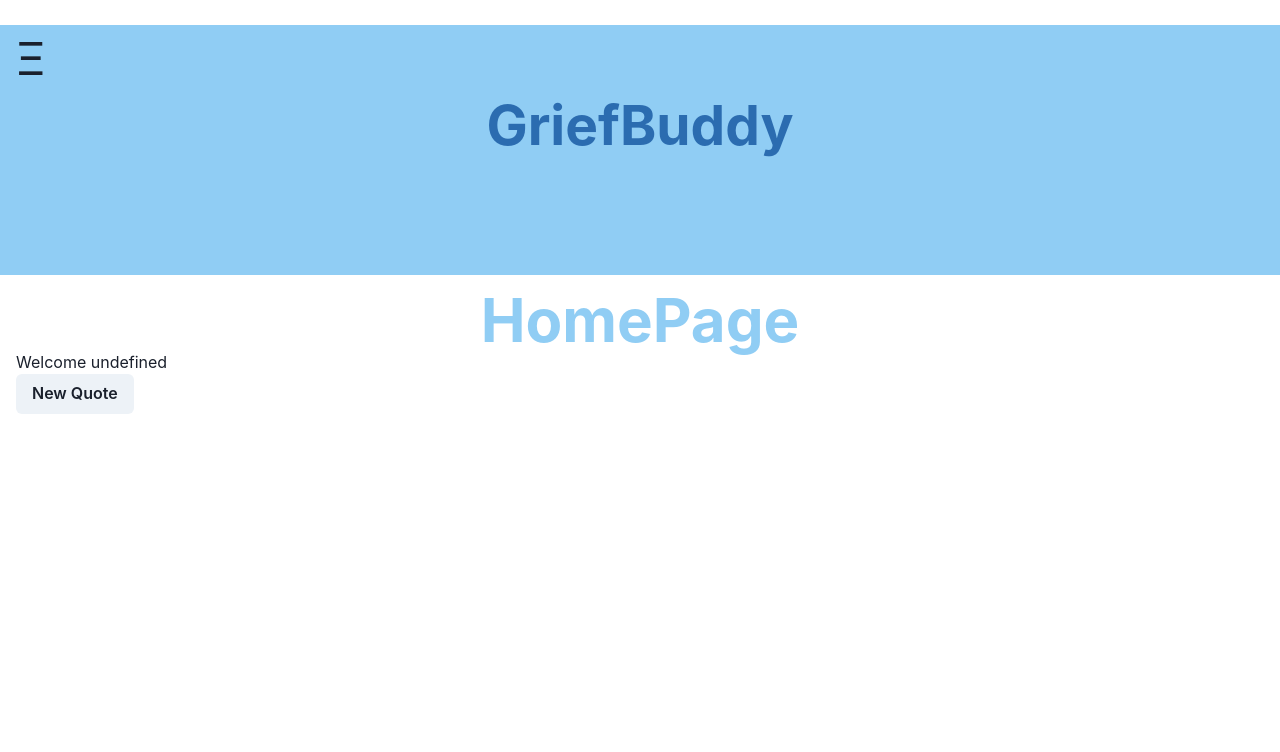
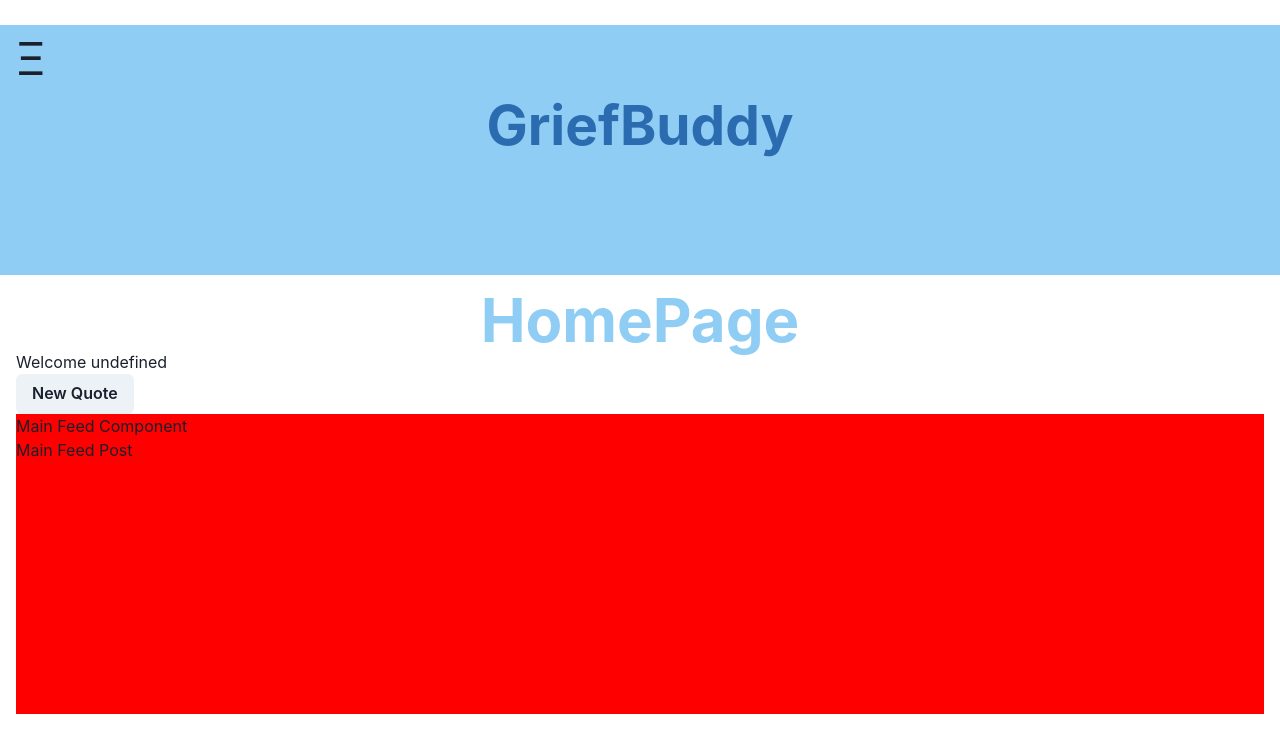
Before and after one commit to The-KPCP-Hotel/griefbuddy, a React app: page /home in a window 1280 px wide. Shown: the top 752 px of the page. Built offline with nearby package versions, Linux system fonts and the light colour scheme; no server answers; the HTML template or start-up script is replaced by a standard one.

Commit message:
initial mainFeed/mainPost render

```diff
--- a/src/components/HomePage.tsx
+++ b/src/components/HomePage.tsx
@@ -5,8 +5,9 @@ import axios from 'axios';
 import { useContext, useEffect } from 'react';
 import { UserContext, AuthUser } from '../context/UserContext';
 import { ChakraProvider } from '@chakra-ui/react';
-import { Heading, Center, Container } from '@chakra-ui/react';
+import { Heading, Center, Container, Box } from '@chakra-ui/react';
 import Quote from './HomeComponents/Quote';
+import MainFeed from './MainFeed';
 
 function HomePage() {
   const userContext = useContext(UserContext);
@@ -38,6 +39,9 @@ function HomePage() {
 
       <h2>{`Welcome ${user?.name.split(' ')[0]}`}</h2>
       <Quote />
+      <Box h="300px" bg="red">
+        <MainFeed></MainFeed>
+      </Box>
       </Container>
     </ChakraProvider>
   );
--- /dev/null
+++ b/src/components/MainFeed.tsx
@@ -0,0 +1,17 @@
+import React = require("react");
+import { useState, useEffect } from "react";
+import axios from "axios";
+import MainFeedPost from "./MainFeedPost";
+
+function MainFeed() {
+
+
+    return (
+        <div>
+            <h1>Main Feed Component</h1>
+            <MainFeedPost></MainFeedPost>
+        </div>
+    )
+}
+
+export default MainFeed
--- /dev/null
+++ b/src/components/MainFeedPost.tsx
@@ -0,0 +1,13 @@
+import React = require("react");
+import { useState, useEffect } from "react";
+import axios from "axios";
+
+function MainFeedPost() {
+
+
+    return (
+        <h3>Main Feed Post</h3>
+    )
+}
+
+export default MainFeedPost
```
